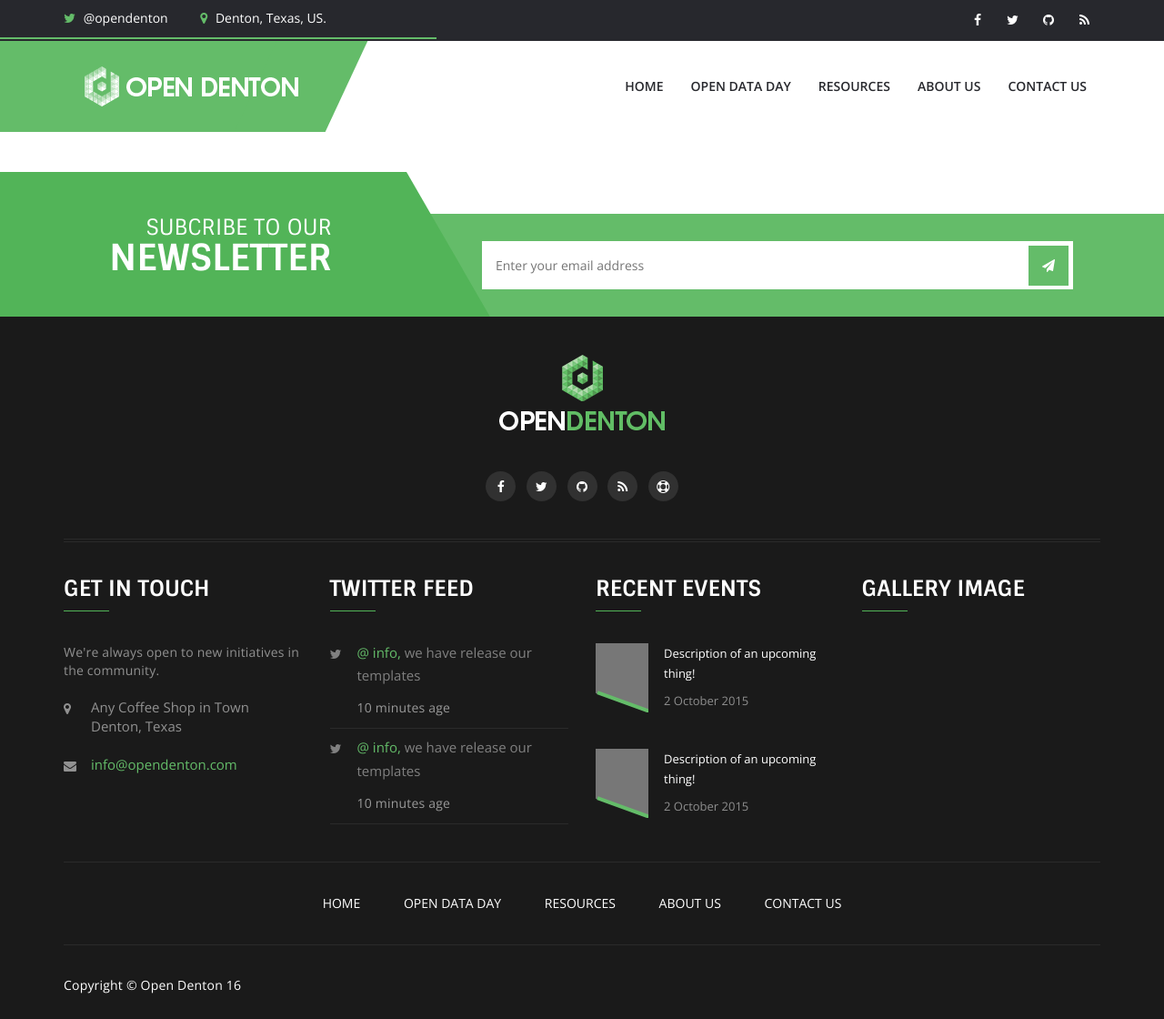
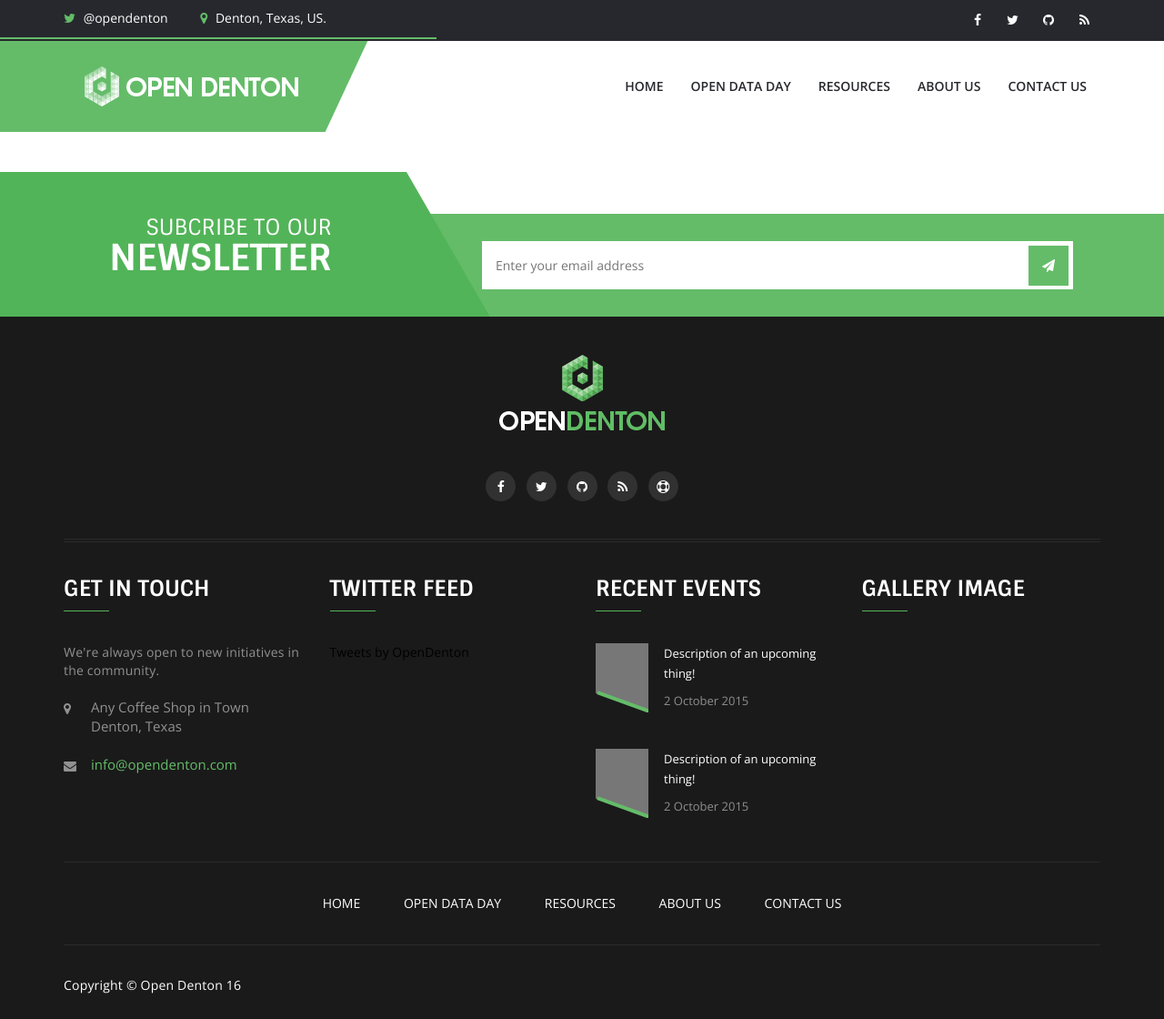
Before and after one commit to opendenton/opendenton.github.io, a Jekyll site: the page built from blog.html, in a window 1280 px wide. Shown: the whole page at 91% size. Built offline with Jekyll 4.4.1, drawn with Linux system fonts in a browser that asks for light colours; a script that is not in the unit is left out; comment, search, counter and statistics services are not loaded.

Commit message:
Add Twitter widget with clear box and limited tweets

```diff
--- a/_includes/footer.html
+++ b/_includes/footer.html
@@ -99,25 +99,9 @@
           <div class="col-md-3">
             <div class="widgt_tweets widget_hdg">
               <h5>Twitter Feed</h5>
-              <ul>
-                <li>
-                  <i class="fa fa-twitter"></i>
-                  <div class="widgt_des">
-                    <a href="#">@ info,</a> we have release our
-                    <span>templates</span>
-                    <p> 10 minutes age </p>
-                  </div>
-                </li>
+              <a href="https://twitter.com/opendenton" class="twitter-timeline" data-widget-id="602749167597785088" height="250" data-chrome="noheader nofooter noborders noscrollbar transparent" data-tweet-limit="2" data-aria-polite="polite">Tweets by OpenDenton</a>
+              <script>!function(d,s,id){var js,fjs=d.getElementsByTagName(s)[0],p=/^http:/.test(d.location)?'http':'https';if(!d.getElementById(id)){js=d.createElement(s);js.id=id;js.src=p+"://platform.twitter.com/widgets.js";fjs.parentNode.insertBefore(js,fjs);}}(document,"script","twitter-wjs");</script>
 
-                <li>
-                  <i class="fa fa-twitter"></i>
-                  <div class="widgt_des">
-                    <a href="#">@ info,</a> we have release our
-                    <span>templates</span>
-                    <p> 10 minutes age </p>
-                  </div>
-                </li>
-              </ul>
             </div>
           </div>
 
```
